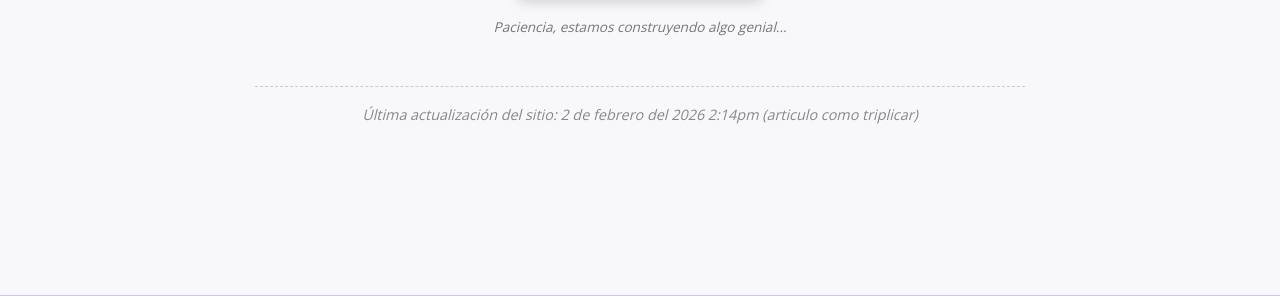
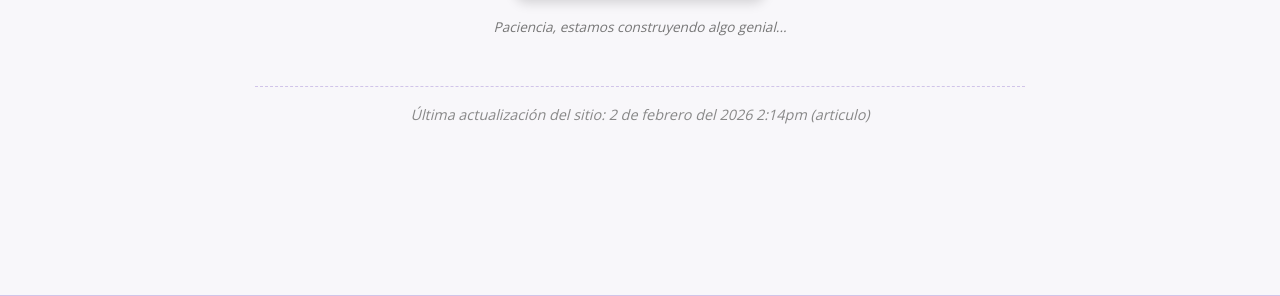
Before and after one commit to LuiseM93/ElAntimetodo, a Jekyll site: the page built from index.md, in a window 1280 px wide and 900 px high, scrolled down 5455 px. Shown: the part 383-679 px from the top of the window. Built offline with Jekyll 4.4.1, drawn with Linux system fonts in a browser that asks for light colours.

Commit message:
Update index.md

```diff
--- a/index.md
+++ b/index.md
@@ -329,7 +329,7 @@
         <p style="font-size:0.85em; color: #777; margin-top: 0.5rem;"><em>Paciencia, estamos construyendo algo genial...</em></p>
     </div>
      <p style="text-align: center; font-size: 0.9em; color: #888; margin-top: 3rem; border-top: 1px dashed var(--light-purple-color); padding-top: 1rem;">
-       <em>Última actualización del sitio: 2 de febrero del 2026 2:14pm (articulo como triplicar)</em>
+       <em>Última actualización del sitio: 2 de febrero del 2026 2:14pm (articulo)</em>
      </p>
   </section>
 
```
